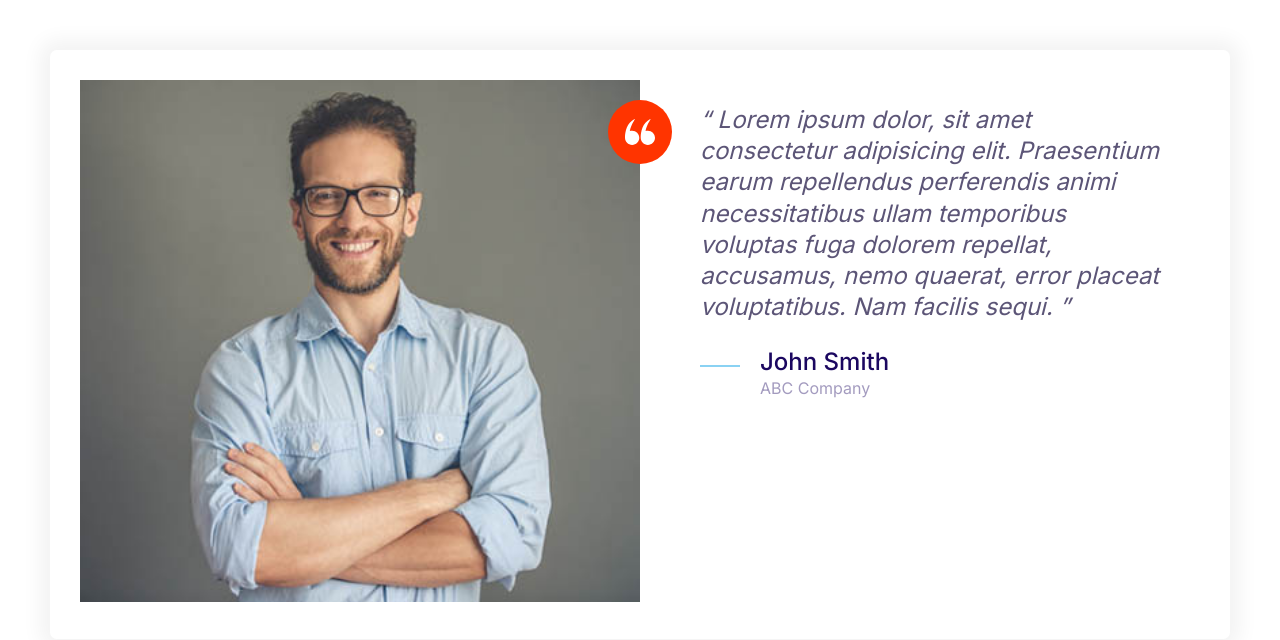
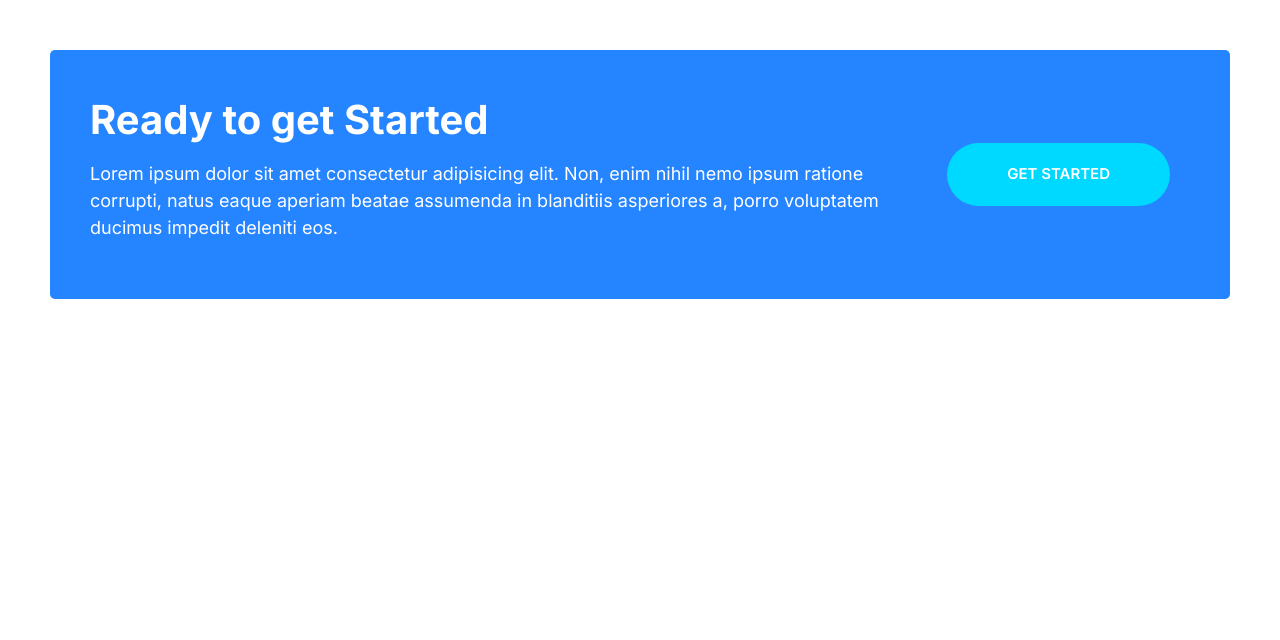
Before and after one commit to rashed4949/Cloud-Hosting-Project, a plain HTML site: page index.html in a window 1280 px wide. Drawn offline with Linux system fonts and the light colour scheme.

Commit message:
callout component added

```diff
--- a/css/styles.css
+++ b/css/styles.css
@@ -206,6 +206,10 @@ a {
 .btn--accent:hover {
   background: #ec3000;
 }
+.btn--stretched {
+  padding-left: 6rem;
+  padding-right: 6rem;
+}
 .btn--block {
   width: 100%;
   display: inline-block;
@@ -413,3 +417,37 @@ a {
     margin-left: 6rem;
   }
 }
+/* Callouts */
+.callout {
+  padding: 4rem;
+  border-radius: 5px;
+}
+.callout--primary {
+  background: var(--color-primary);
+  color: #fff;
+}
+.callout__heading {
+  color: #fff;
+  margin-top: 0;
+}
+
+.callout .btn {
+  justify-self: center;
+  align-self: center;
+}
+.callout__content {
+  text-align: center;
+}
+
+@media screen and (min-width: 768px) {
+  .callout .grid--1x2 {
+    grid-template-columns: 1fr auto;
+  }
+  .callout__content {
+    text-align: left;
+  }
+  .callout .btn {
+    justify-self: start;
+    margin: 0 2rem;
+  }
+}
--- a/index.html
+++ b/index.html
@@ -14,38 +14,19 @@
     <link rel="stylesheet" href="css/styles.css" />
   </head>
   <body style="padding: 5rem">
-    <div class="card testimonial">
-      <div class="grid grid--1x2">
-        <div class="testimonial__image">
-          <img src="images/testimonial.jpg" alt="A happy smiling customer" />
-          <span class="icon-container icon-container--accent">
-            <svg class="icon icon--white icon--small">
-              <use xlink:href="images/sprite.svg#quotes"></use>
-            </svg>
-          </span>
+    <div class="callout callout--primary">
+      <grid class="grid grid--1x2">
+        <div class="callout__content">
+          <h2 class="callout__heading">Ready to get Started</h2>
+          <p>
+            Lorem ipsum dolor sit amet consectetur adipisicing elit. Non, enim
+            nihil nemo ipsum ratione corrupti, natus eaque aperiam beatae
+            assumenda in blanditiis asperiores a, porro voluptatem ducimus
+            impedit deleniti eos.
+          </p>
         </div>
-        <blockquote class="quote">
-          <p class="quote__text">
-            Lorem ipsum dolor, sit amet consectetur adipisicing elit.
-            Praesentium earum repellendus perferendis animi necessitatibus ullam
-            temporibus voluptas fuga dolorem repellat, accusamus, nemo quaerat,
-            error placeat voluptatibus. Nam facilis sequi.
-          </p>
-          <footer>
-            <div class="media">
-              <div class="media__image">
-                <svg class="icon icon--primary quote__line">
-                  <use xlink:href="images/sprite.svg#line"></use>
-                </svg>
-              </div>
-              <div class="media__body">
-                <h3 class="media__title quote__author">John Smith</h3>
-                <p class="quote__organization">ABC Company</p>
-              </div>
-            </div>
-          </footer>
-        </blockquote>
-      </div>
+        <a href="" class="btn btn--secondary btn--stretched">Get started</a>
+      </grid>
     </div>
   </body>
 </html>
```
Also changed, not shown: components/callouts.html (added, +13 -0 lines).
